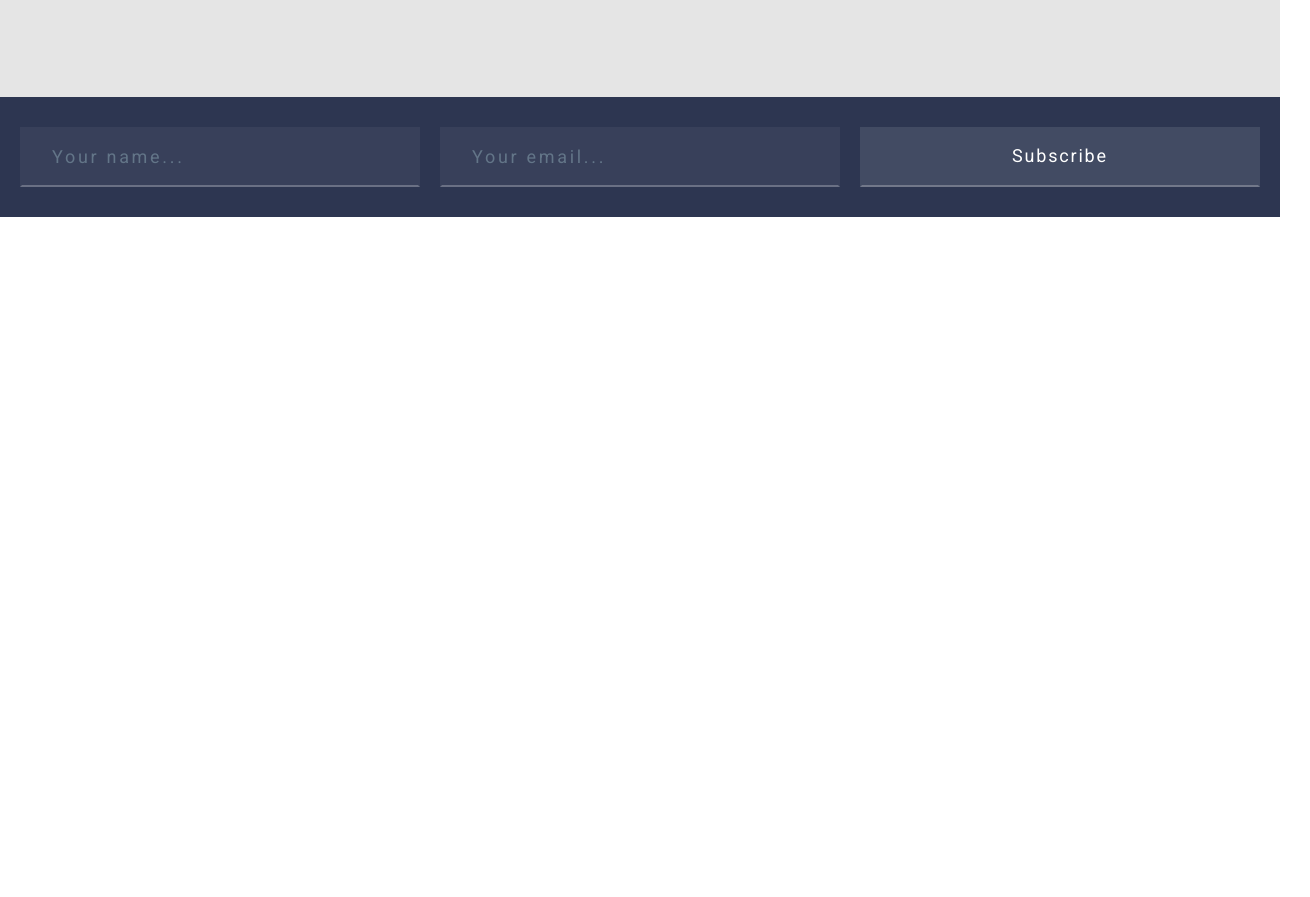
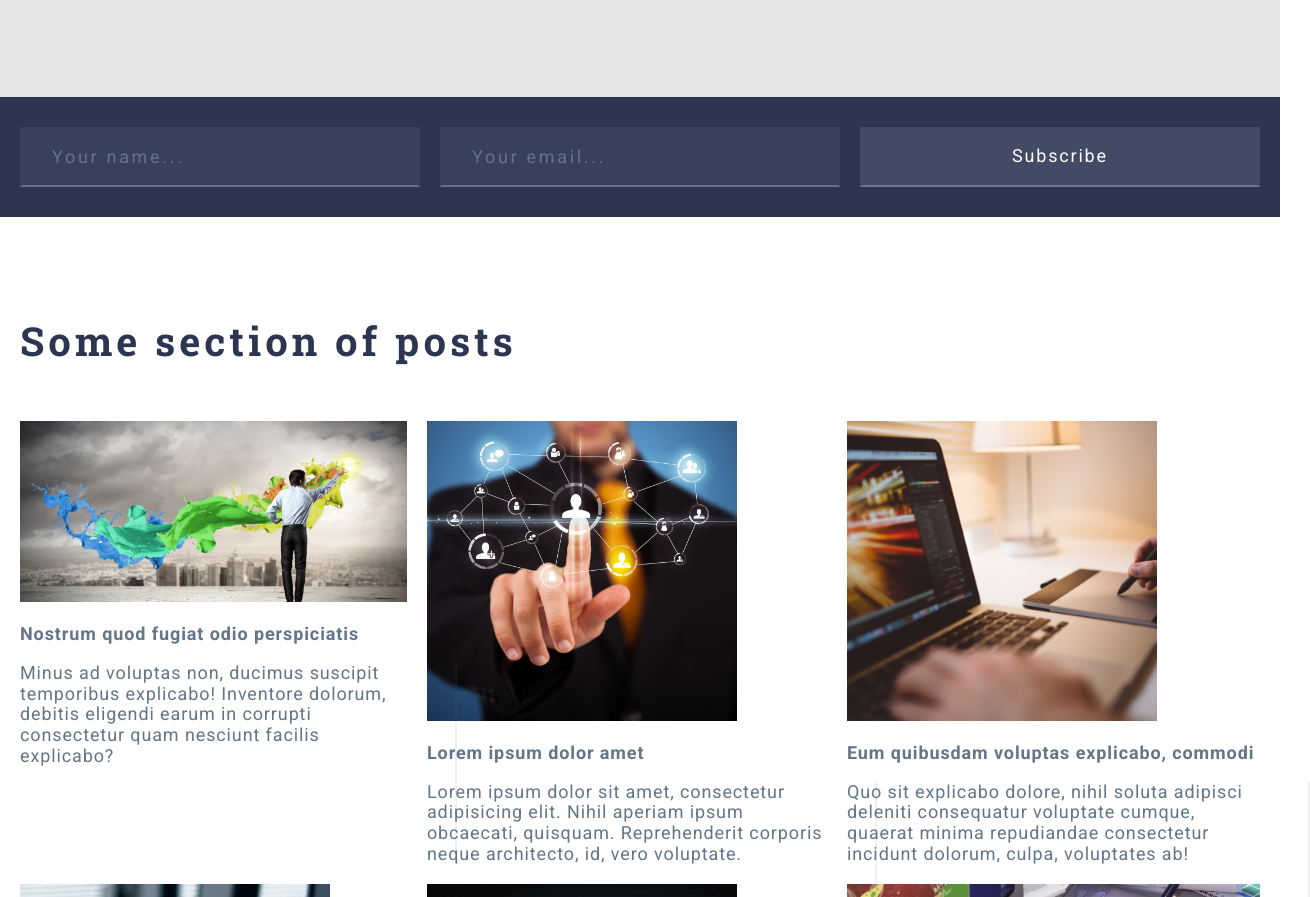
Before and after one commit to Kattusshka/grid-template, a website: page index.html in a window 1280 px wide. Shown: the part 2343-3240 px from the top of the page, 1310 px wide, since content can reach past the window. Before the commit the page ends 2560 px from the top, so only its background shows below. Drawn offline with Linux system fonts and the light colour scheme.

Commit message:
Закончила работу над формами, начала над section posts

```diff
--- a/assets/scss/sections/_section-form.scss
+++ b/assets/scss/sections/_section-form.scss
@@ -2,14 +2,15 @@
   padding: 30px 0;
   background-color: $color-primary;
   width: 100%;
-  height: 120px;
+  min-height: 120px;
 }
 
 .form__container {
+  display: grid;
   max-width: 1340px;
   margin: auto;
   padding: 0 20px;
-  display: grid;
+
   gap: 20px;
 
   @include md-min {
@@ -18,8 +19,9 @@
 
   @include md-sm {
     grid-template-columns: repeat(2, 1fr);
-    // .form-item:nth-of-type(1) {
-    //   grid-column: 1 / span 2;  ПРОВЕРИТЬ ПРАВИЛЬНОСТЬ НАПИСАНИЯ
+    .form-item:nth-of-type(1) {
+      grid-column: 1 / span 2;
+    }
   }
 }
 
--- a/assets/scss/sections/_section-posts.scss
+++ b/assets/scss/sections/_section-posts.scss
@@ -0,0 +1,30 @@
+h3 {
+  letter-spacing: 0.05em;
+  color: $color-gray;
+  font-size: 1.125rem;
+}
+
+.posts {
+  padding-top: 100px;
+  padding-bottom: 100px;
+}
+
+.posts__container {
+  max-width: 1340px;
+  margin: auto;
+  padding-right: 20px;
+  padding-left: 20px;
+}
+
+.posts__grid {
+  display: grid;
+  padding-bottom: 20px;
+  gap: 20px;
+  grid-template-areas: "p1 p2 p3" "p4 p5 p6";
+}
+
+@for $i from 1 through 6 {
+  .post-item:nth-of-type(#{$i}) {
+    grid-area: p#{$i};
+  }
+}
--- a/index.html
+++ b/index.html
@@ -66,6 +66,7 @@
 
   </header>
 
+  <main>
     <section class="skills">
       <div class="skills__container">
         <article class="skill-item">
@@ -129,19 +130,23 @@
             ipsam
             numquam, perferendis fugiat amet molestias provident unde, deleniti quo ducimus placeat voluptas!
           </p>
-        <p>Quisquam voluptatum quae veritatis quas odio dolores quis voluptas asperiores ex obcaecati reiciendis quidem
+          <p>Quisquam voluptatum quae veritatis quas odio dolores quis voluptas asperiores ex obcaecati reiciendis
+            quidem
             ducimus et
-          doloribus sed tempore, unde beatae aut consectetur eligendi ratione repellendus nulla pariatur. Explicabo enim
+            doloribus sed tempore, unde beatae aut consectetur eligendi ratione repellendus nulla pariatur. Explicabo
+            enim
             officia
             iure blanditiis eos, velit.
           </p>
           <p>Culpa consequatur labore, adipisci asperiores impedit tenetur quam ab dicta recusandae quas nobis
             reprehenderit
-          necessitatibus placeat corporis enim aliquid sequi saepe. Quos amet, aliquam, reiciendis porro eos voluptates
+            necessitatibus placeat corporis enim aliquid sequi saepe. Quos amet, aliquam, reiciendis porro eos
+            voluptates
             maiores.
             Voluptas dolor quidem tempora illum laboriosam dolorum neque tenetur.
           </p>
-        <p>Alias voluptates commodi eligendi perspiciatis non ipsam numquam, perferendis fugiat amet molestias provident
+          <p>Alias voluptates commodi eligendi perspiciatis non ipsam numquam, perferendis fugiat amet molestias
+            provident
             unde,
             deleniti quo ducimus placeat voluptas! Quos amet, aliquam, reiciendis porro eos voluptates maiores.
           </p>
@@ -167,10 +172,107 @@
         <div class="form-item">
           <button class="btn btn--subscribe" type="submit">Subscribe</button>
         </div>
+      </form>
+    </section>
 
-    </form>
-
+    <section class="posts">
+      <div class="posts__container">
+        <h2>Some section of posts</h2>
+        <div class="posts__grid">
+          <article class="post-item">
+            <a class="post-item__link" href="#">
+              <div class="post-item__image">
+                <img src="assets/img/img-post-1.png" alt="post image">
+              </div>
+              <div class="post-item__caption">
+                <h3>Nostrum quod fugiat odio perspiciatis</h3>
+                <p>Minus ad voluptas non, ducimus suscipit temporibus explicabo! Inventore dolorum, debitis eligendi
+                  earum
+                  in
+                  corrupti consectetur quam nesciunt facilis explicabo?</p>
+              </div>
+            </a>
+          </article>
+          <article class="post-item">
+            <a class="post-item__link" href="#">
+              <div class="post-item__image">
+                <img src="assets/img/img-post-2.png" alt="post image">
+              </div>
+              <div class="post-item__caption">
+                <h3>Lorem ipsum dolor amet</h3>
+                <p>Lorem ipsum dolor sit amet,
+                  consectetur adipisicing elit. Nihil
+                  aperiam ipsum obcaecati, quisquam.
+                  Reprehenderit corporis neque
+                  architecto, id, vero voluptate.</p>
+              </div>
+            </a>
+          </article>
+          <article class="post-item">
+            <a class="post-item__link" href="#">
+              <div class="post-item__image">
+                <img src="assets/img/img-post-3.png" alt="post image">
+              </div>
+              <div class="post-item__caption">
+                <h3>Eum quibusdam voluptas explicabo, commodi</h3>
+                <p>Quo sit explicabo dolore, nihil soluta
+                  adipisci deleniti consequatur voluptate
+                  cumque, quaerat minima repudiandae
+                  consectetur incidunt dolorum, culpa,
+                  voluptates ab!</p>
+              </div>
+            </a>
+          </article>
+          <article class="post-item">
+            <a class="post-item__link" href="#">
+              <div class="post-item__image">
+                <img src="assets/img/img-post-4.png" alt="post image">
+              </div>
+              <div class="post-item__caption">
+                <h3>Voluptate fuga earum</h3>
+                <p>Ullam saepe maiores magni,
+                  consequatur perferendis earum
+                  veniam officiis sapiente a veritatis
+                  corporis voluptatum repellendus,
+                  autem dolore molestiae suscipit quia!</p>
+              </div>
+            </a>
+          </article>
+          <article class="post-item">
+            <a class="post-item__link" href="#">
+              <div class="post-item__image">
+                <img src="assets/img/img-post-5.png" alt="post image">
+              </div>
+              <div class="post-item__caption">
+                <h3>Facere rerum aliquam nostrum vel repudiandae</h3>
+                <p>Quo sit explicabo dolore, nihil soluta
+                  adipisci deleniti consequatur voluptate
+                  cumque, quaerat minima repudiandae
+                  consectetur incidunt dolorum, culpa,
+                  voluptates ab!</p>
+              </div>
+            </a>
+          </article>
+          <article class="post-item">
+            <a class="post-item__link" href="#">
+              <div class="post-item__image">
+                <img src="assets/img/img-post-6.png" alt="post image">
+              </div>
+              <div class="post-item__caption">
+                <h3>Ratione reprehenderit necessitatibus, labore vel</h3>
+                <p>Ad est voluptate sunt, cupiditate, voluptatem dignissimos corporis unde cumque distinctio, ab odio
+                  dolores
+                  molestias non cum fugiat enim voluptatibus!</p>
+              </div>
+            </a>
+          </article>
+        </div>
+        <div class="post__actions">
+          <a class="btn btn--primary" href="#">View all posts...</a>
+        </div>
+      </div>
     </section>
+  </main>
 
 
   <!-- Подключаем библиотеку jquery, необходимую для работы нашего основного скрипта -->
```
Also changed, not shown: assets/css/style.css. Lines whose indentation alone changed are shown as unchanged.
